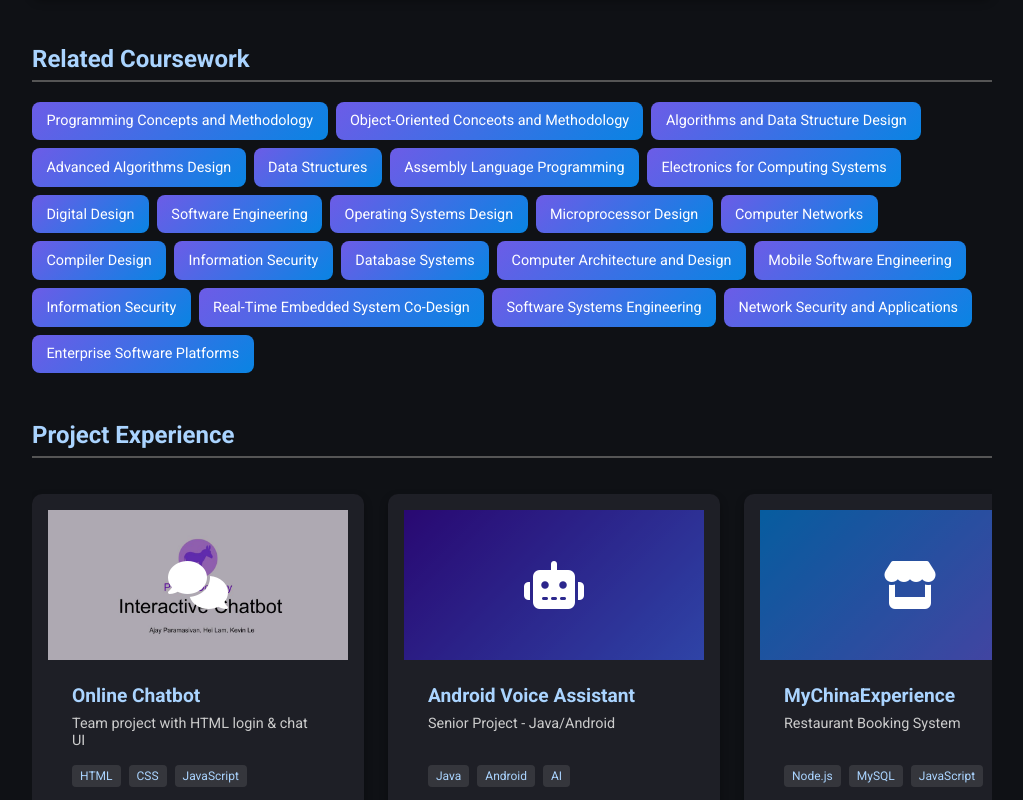
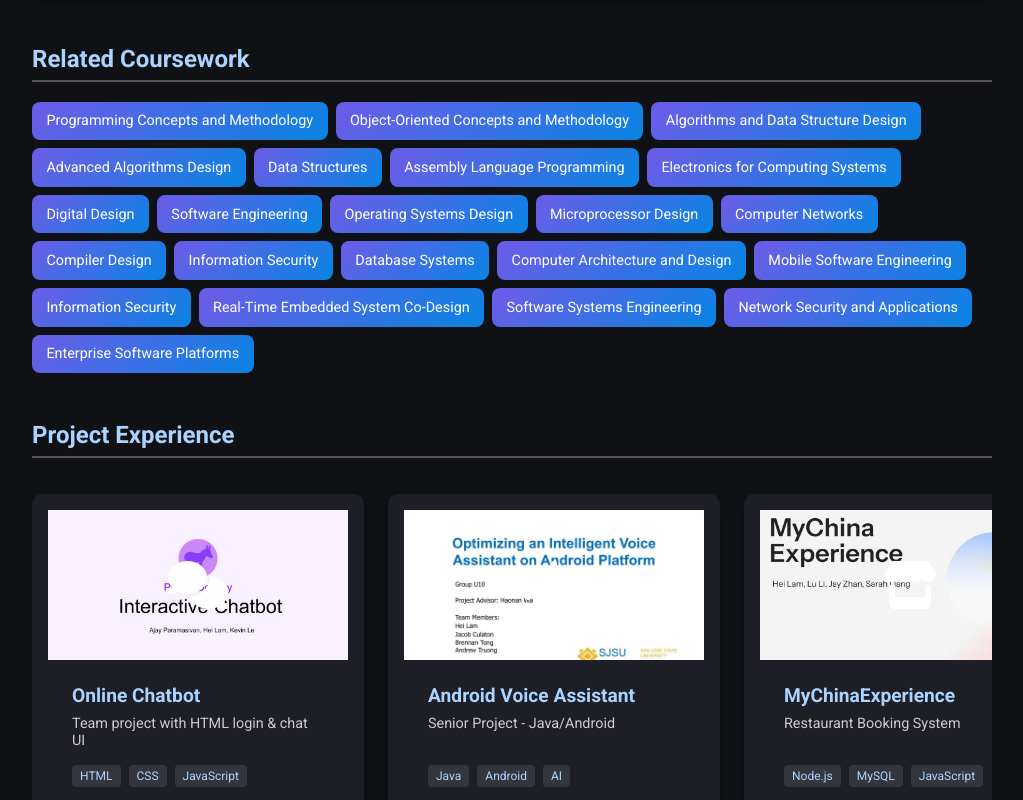
Before and after one commit to JarvisLam-LemonCEO/jarvieheilam.github.io, a plain HTML site: page index.html in a window 1280 px wide. Shown: the part 1083-1883 px from the top of the page, without its empty margins (128-1151 px from the left). Drawn offline with Linux system fonts and the light colour scheme.

Commit message:
update projects

```diff
--- a/index.html
+++ b/index.html
@@ -54,7 +54,7 @@
       <h2>Related Coursework</h2>
       <div class="related-courses">
         <div class="course-card">Programming Concepts and Methodology</div>
-        <div class="course-card">Object-Oriented Conceots and Methodology</div>
+        <div class="course-card">Object-Oriented Concepts and Methodology</div>
         <div class="course-card">Algorithms and Data Structure Design</div>
         <div class="course-card">Advanced Algorithms Design</div>
         <div class="course-card">Data Structures</div>
@@ -105,7 +105,7 @@
 
         <!-- Project Card 2 - Voice Assistant -->
         <div class="project-card" onclick="openModal('⚙️ Optimizing an Intelligent Voice Assistant on Android Platform', ['Implemented voice navigation commands (scroll, swipe, home, play video) for an Android-based intelligent voice assistant using Java and optimized command parsing with hash maps', 'Integrated in-app voice command parser, eliminating server dependency and enhancing performance; collaborated on debugging and resolving Android framework issues using AI tools and peer support', 'Led technical coordination with teammates via Discord, ensured task completion through reminders and deadlines, and contributed to project documentation and expo presentation'], 'https://github.com/JarvisLam-LemonCEO/BS-Senior-Project')">
-          <div class="project-card-image" style="background: linear-gradient(135deg, #3a0ca3 0%, #4361ee 100%)">
+          <div class="project-card-image" style="background-image: url('SeniorProject.jpg')">
             <i class="fas fa-robot"></i>
           </div>
           <div class="project-card-content">
@@ -126,7 +126,7 @@
 
         <!-- Project Card 3 - MyChinaExperience -->
         <div class="project-card" onclick="openModal('🛍️ MyChinaExperience', ['Database and marketplace features implementation', 'Implemented user login, reviews and show top 5 products of the marketplace', 'Implemented the browser history'],'https://github.com/JarvisLam-LemonCEO/CMPE272TeamProject')">
-          <div class="project-card-image" style="background: linear-gradient(135deg, #0984e3 0%, #6c5ce7 100%)">
+          <div class="project-card-image" style="background-image: url('MyChina.jpg')">
             <i class="fas fa-store"></i>
           </div>
           <div class="project-card-content">
@@ -168,7 +168,7 @@
 
         <!-- Project Card 5 - Restaurant Finder -->
         <div class="project-card" onclick="openModal('📦 Restaurant Booking Management System', ['UI design for login, register, admin and customer', 'Implemented admin and restaurant owner page functions'],'https://github.com/JarvisLam-LemonCEO/cmpe202project')">
-          <div class="project-card-image" style="background: linear-gradient(135deg, #e17055 0%, #d63031 100%)">
+          <div class="project-card-image" style="background-image: url('RestaurantFinder.jpg')">
             <i class="fas fa-utensils"></i>
           </div>
           <div class="project-card-content">
--- a/style.css
+++ b/style.css
@@ -600,7 +600,7 @@ body.light-mode .project-links a:hover {
   left: 0;
   right: 0;
   bottom: 0;
-  background: rgba(0,0,0,0.3);
+/*background: rgba(0,0,0,0.3);*/
 }
 
 .project-card-image i {
```
Also changed, not shown: MyChina.jpg (added), RestaurantFinder.jpg (added), SeniorProject.jpg (added).
